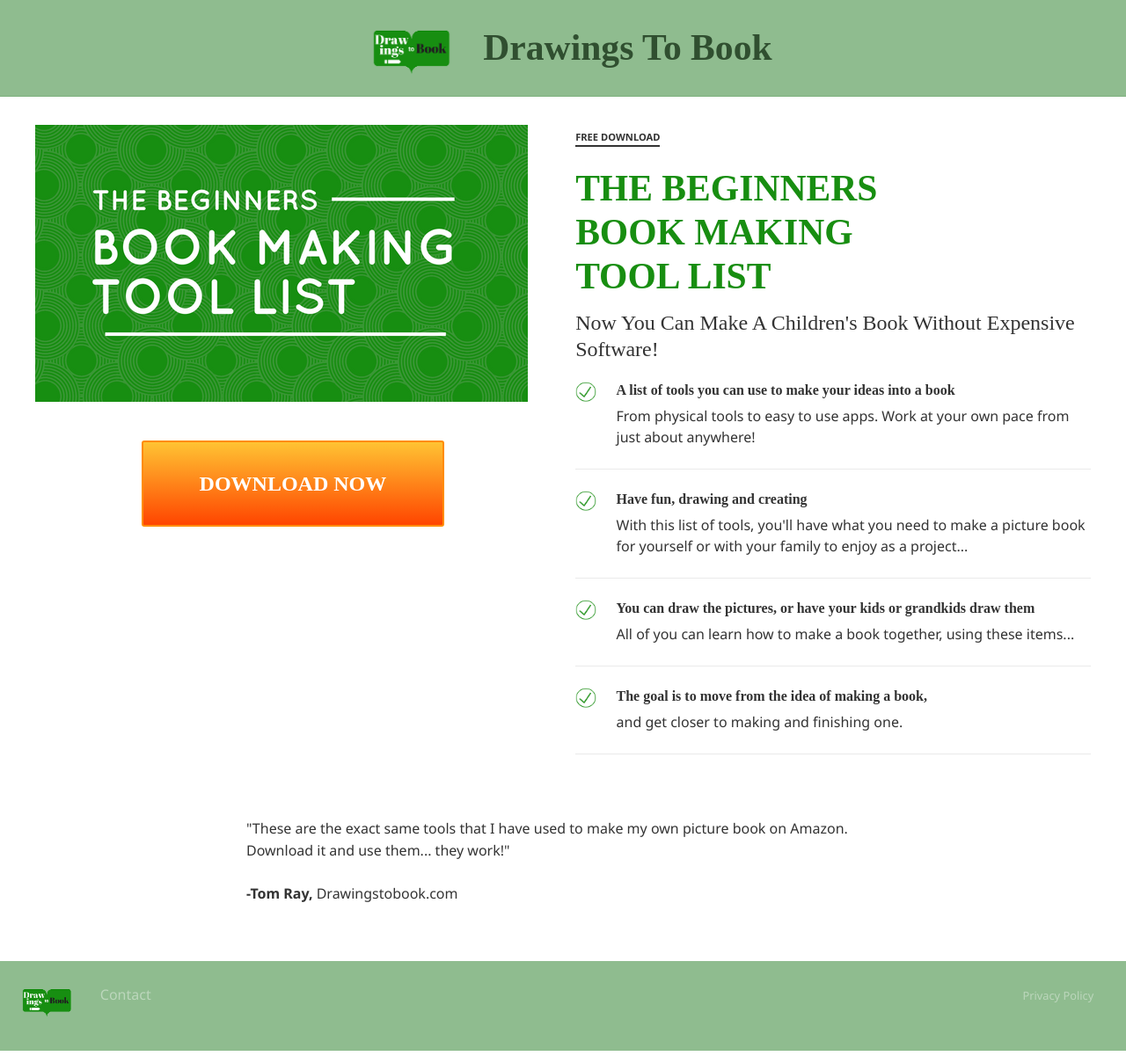
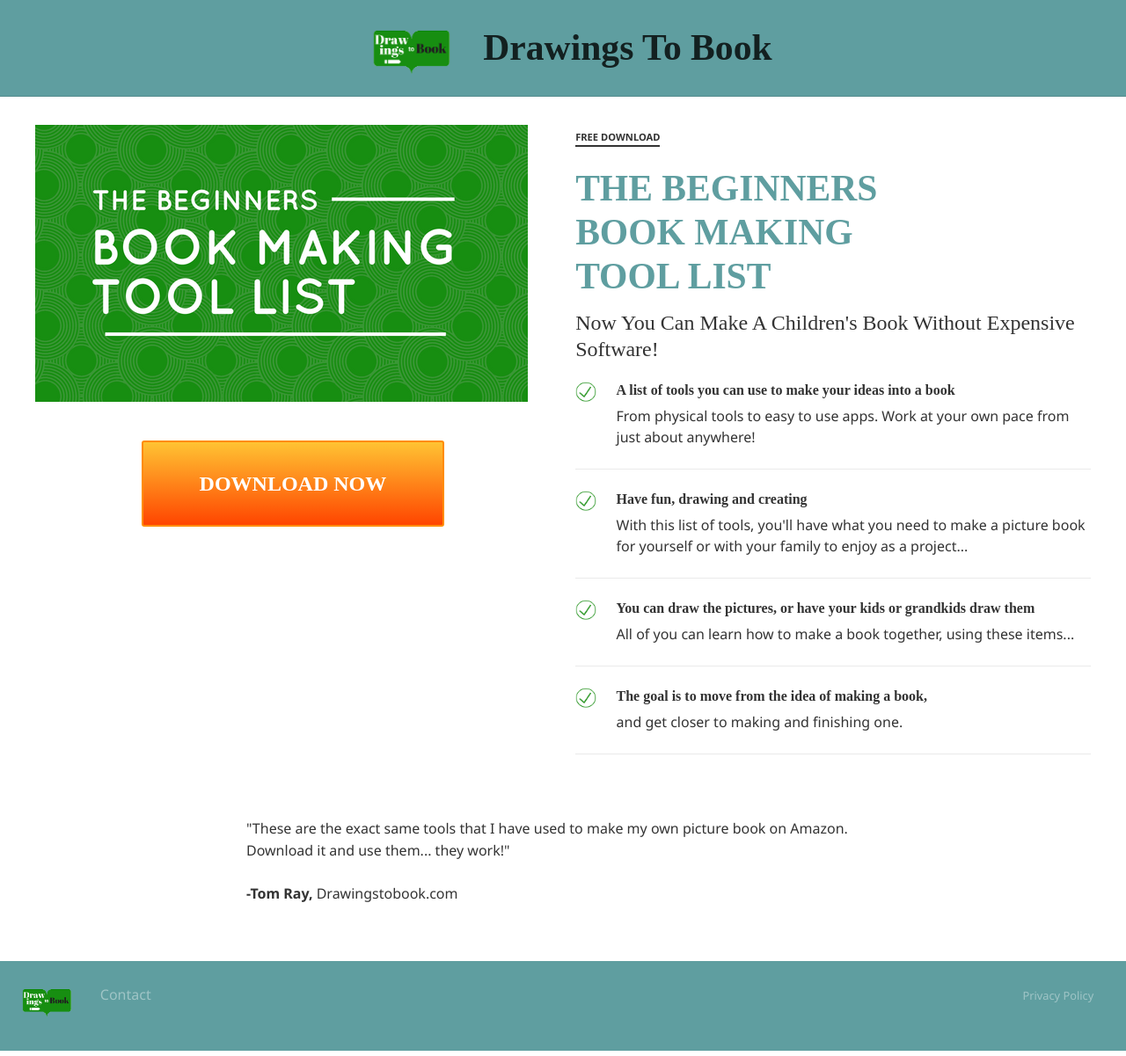
Before and after one commit to fourthirty-two/drawingstobook, a Jekyll site: the page built from index.html, in a window 1280 px wide. Shown: the whole page at 88% size. Built offline with Jekyll 4.4.1, drawn with Linux system fonts in a browser that asks for light colours; some web fonts are replaced; comment, search, counter and statistics services are not loaded.

Commit message:
:pencil: remember how I said I was done changing the theme colors. I did it again. made variable theme-color and added it to sass files, made color cadetblue now

```diff
--- a/_sass/_variables.scss
+++ b/_sass/_variables.scss
@@ -1,6 +1,6 @@
 // Colors
 $temp-gray:             #ccc;
-$green:                 #188e11;
+$theme-color:           cadetblue;
 
 // mobile width
 $mobile-max-width:     max-width 414px;
--- a/_sass/patterns/_centered-nav.scss
+++ b/_sass/patterns/_centered-nav.scss
@@ -5,7 +5,7 @@
   $base-font-color: $dark-gray !default;
   $centered-navigation-padding: 1em;
   $centered-navigation-logo-height: 2em;
-  $centered-navigation-background: darkseagreen;
+  $centered-navigation-background: $theme-color;
   $centered-navigation-color: transparentize($base-font-color, 0.3);
   $centered-navigation-color-hover: $base-font-color;
   $centered-navigation-height: 60px;
--- a/_sass/patterns/_footer.scss
+++ b/_sass/patterns/_footer.scss
@@ -29,7 +29,7 @@
   $action-color: darkseagreen;
   $medium-screen: 40em !default;
   $large-screen: 53.75em !default;
-  $footer-background: darkseagreen;
+  $footer-background: $theme-color ;
   $footer-color: white;
   $footer-link-color: transparentize($footer-color, 0.6);
   $footer-disclaimer-color: transparentize($footer-color, 0.6);
--- a/_sass/patterns/_hero-unit.scss
+++ b/_sass/patterns/_hero-unit.scss
@@ -60,5 +60,5 @@
 // **
 
 .category-tool-list .hero-title {
-  color: $green;
+  color: $theme-color;
 }
```
